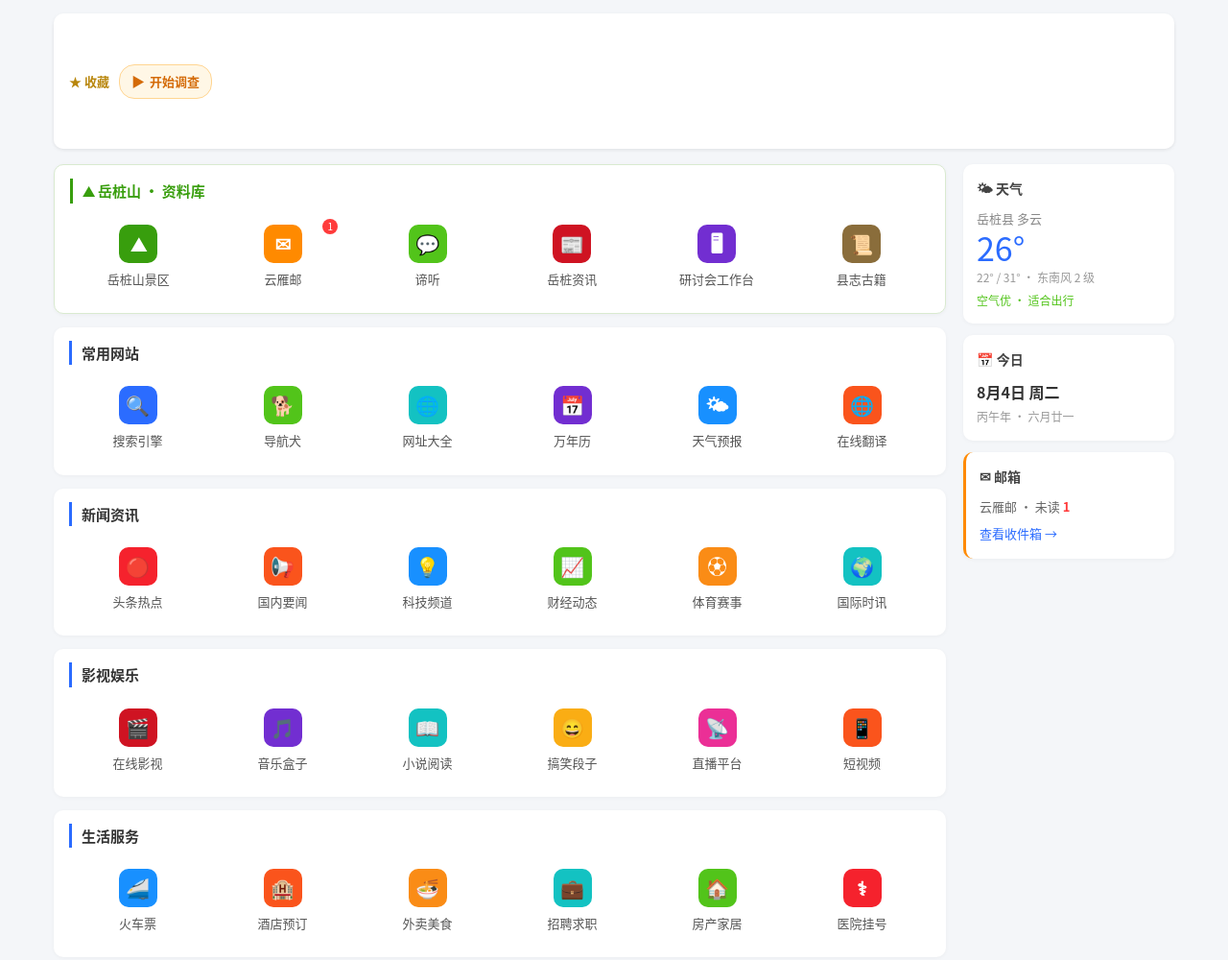
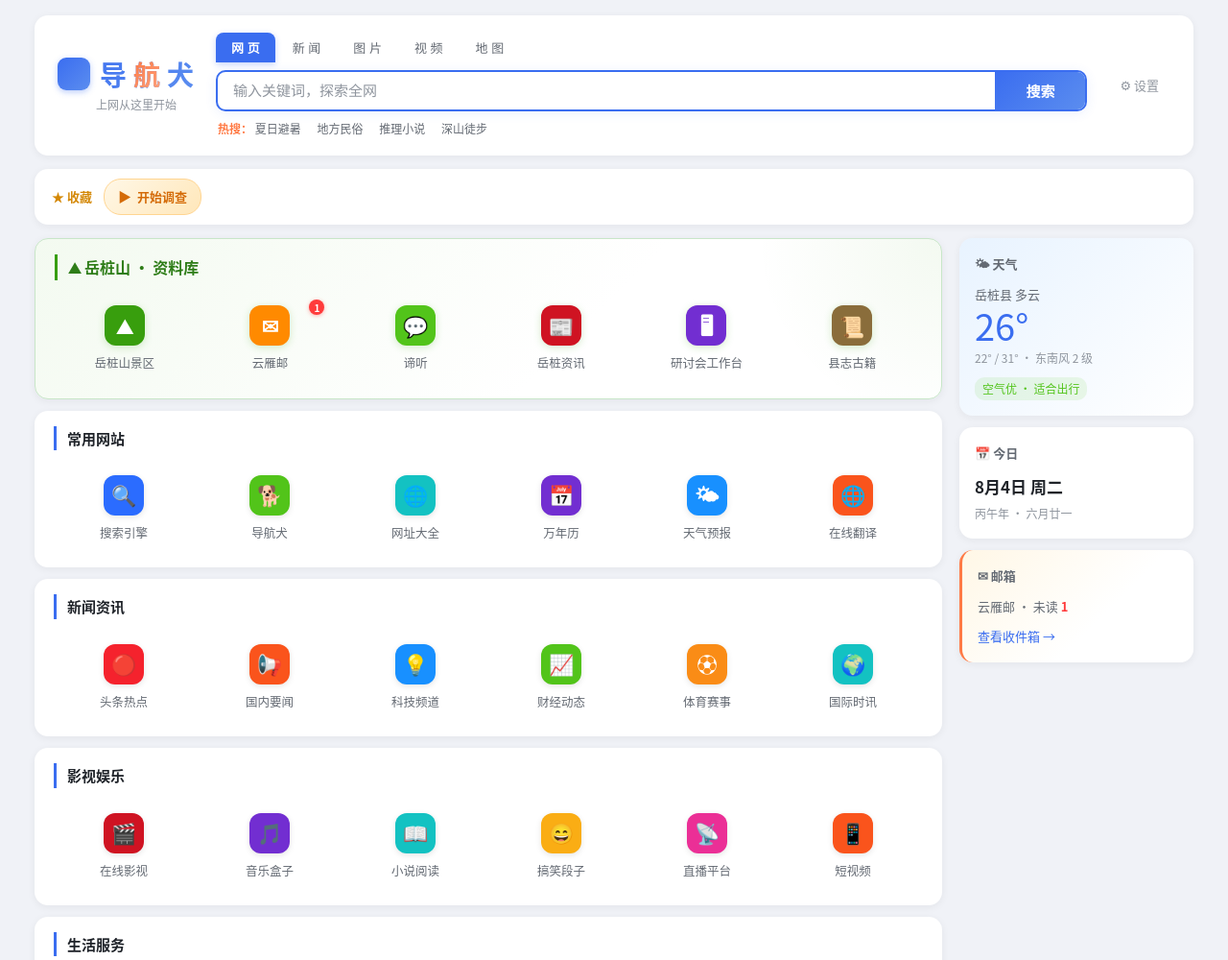
Before and after one commit to yelikour/yuezhuangshan, a website built with Vite: page index.html in a window 1280 px wide. Shown: the top 1000 px of the page at 96% size. Built offline with nearby package versions, Linux system fonts and the light colour scheme.

Commit message:
style: 首页视觉全面美化（现代精致风）
- 配色系统改用 CSS 变量，柔和现代色板
- logo 加渐变图标底 + 渐变文字
- 搜索框蓝色描边 + 聚焦光晕 + 渐变按钮
- 搜索 tab 激活态加阴影，hover 软背景
- 收藏栏胶囊标签 + hover 上浮微交互
- 资料库栏渐变背景 + 右上角光晕，视觉权重提升
- 导航项 hover 上浮 + 图标放大动效 + 阴影
- 侧栏天气卡渐变背景，空气质量做成标签
- 弹层加背景模糊

```diff
--- a/index.html
+++ b/index.html
@@ -12,7 +12,7 @@
     <!-- 顶部：Logo + 搜索 -->
     <header class="home-header">
       <div class="home-logo">
-        <span class="logo-text">导<span class="logo-accent">航</span>犬</span>
+        <span class="logo-text"><span class="logo-icon">犬</span>导<span class="logo-accent">航</span>犬</span>
         <span class="logo-slogan">上网从这里开始</span>
       </div>
       <div class="home-search">
--- a/src/ui/home.css
+++ b/src/ui/home.css
@@ -1,214 +1,307 @@
-/* ===== 全能导航首页皮肤（仿 2345.com 风格） ===== */
+/* ===== 全能导航首页皮肤（现代精致风） ===== */
 body.skin-home {
-  background: #f4f6f9;
-  color: #333;
+  /* 现代柔和色板 */
+  --yz-bg: #f0f2f7;
+  --yz-card: #ffffff;
+  --yz-text: #1f2329;
+  --yz-text-soft: #646a73;
+  --yz-text-mute: #8f959e;
+  --yz-line: #ebeef5;
+  --yz-primary: #3a6df0;
+  --yz-primary-soft: #eaf1ff;
+  --yz-primary-border: #cfe0ff;
+  --yz-accent: #ff7a45;
+  --yz-shadow: 0 2px 8px rgba(31,35,41,0.06);
+  --yz-shadow-hover: 0 6px 20px rgba(31,35,41,0.10);
+  --yz-radius: 14px;
+
+  background: var(--yz-bg);
+  color: var(--yz-text);
   font-size: 14px;
   min-height: 100vh;
+  -webkit-font-smoothing: antialiased;
 }
-body.skin-home .subtitle { color: #888; opacity: 1; }
+body.skin-home .subtitle { color: var(--yz-text-mute); opacity: 1; }
 
 .home-wrap {
-  max-width: 1200px;
+  max-width: 1240px;
   margin: 0 auto;
-  padding: 18px 16px 30px;
+  padding: 16px 16px 32px;
   display: grid;
-  grid-template-columns: 1fr 220px;
+  grid-template-columns: 1fr 244px;
   grid-template-areas:
     "header header"
+    "bookmark bookmark"
     "main sidebar"
     "footer footer";
-  gap: 16px 18px;
+  gap: 14px 18px;
 }
-
-/* ---- 收藏栏（游戏流程快捷入口） ---- */
-.bookmark-bar {
-  grid-area: header;
-  display: flex;
-  align-items: center;
-  gap: 10px;
-  background: #fff;
-  border-radius: 10px;
-  padding: 8px 16px;
-  box-shadow: 0 1px 4px rgba(0,0,0,0.05);
-  margin-top: -4px;
-  flex-wrap: wrap;
-}
-.bookmark-label { font-size: 13px; color: #b8860b; font-weight: 600; white-space: nowrap; }
-.bookmark-items { display: flex; gap: 8px; flex-wrap: wrap; }
-.bookmark-item {
-  display: inline-flex; align-items: center; gap: 5px;
-  padding: 5px 12px; border-radius: 16px;
-  background: #f0f5ff; color: #2b6cff; text-decoration: none;
-  font-size: 13px; cursor: pointer;
-  border: 1px solid #d6e4ff;
-  transition: background .15s;
-}
-.bookmark-item:hover { background: #d6e4ff; }
-.bookmark-icon { font-size: 14px; }
-.bookmark-start { background: #fff7e6; color: #d46b08; border-color: #ffd591; font-weight: 600; }
-.bookmark-start:hover { background: #ffe7ba; }
-
-/* ---- 岳桩山资料库栏（特殊样式） ---- */
-.nav-section-yzs {
-  border: 1px solid #d9ead0;
-  background: linear-gradient(180deg, #f6fff0 0%, #fff 100%);
-}
-.nav-section-yzs .nav-title { color: #389e0d; border-left-color: #389e0d; }
 
 /* ---- 顶部 ---- */
 .home-header {
   grid-area: header;
   display: grid;
   grid-template-columns: auto 1fr auto;
-  gap: 18px;
+  gap: 22px;
   align-items: center;
-  background: #fff;
-  border-radius: 10px;
-  padding: 16px 20px;
-  box-shadow: 0 1px 4px rgba(0,0,0,0.05);
+  background: var(--yz-card);
+  border-radius: var(--yz-radius);
+  padding: 18px 24px;
+  box-shadow: var(--yz-shadow);
 }
 .home-logo { display: flex; flex-direction: column; }
 .logo-text {
-  font-size: 30px; font-weight: 800; color: #2b6cff;
-  letter-spacing: 2px; line-height: 1;
+  display: inline-flex; align-items: center; gap: 6px;
+  font-size: 28px; font-weight: 800;
+  background: linear-gradient(135deg, #3a6df0 0%, #5b8def 100%);
+  -webkit-background-clip: text; background-clip: text;
+  -webkit-text-fill-color: transparent;
+  letter-spacing: 1px; line-height: 1;
 }
-.logo-accent { color: #ff8a00; }
-.logo-slogan { font-size: 12px; color: #999; margin-top: 4px; }
+.logo-icon {
+  display: inline-flex; align-items: center; justify-content: center;
+  width: 34px; height: 34px; border-radius: 9px;
+  background: linear-gradient(135deg, #3a6df0 0%, #5b8def 100%);
+  color: #fff; font-size: 18px; margin-right: 4px;
+  box-shadow: 0 2px 6px rgba(58,109,240,0.35);
+}
+.logo-text .logo-accent {
+  background: linear-gradient(135deg, #ff7a45 0%, #ffa07a 100%);
+  -webkit-background-clip: text; background-clip: text;
+  -webkit-text-fill-color: transparent;
+}
+.logo-slogan { font-size: 12px; color: var(--yz-text-mute); margin-top: 5px; padding-left: 40px; }
 
 .home-search { display: flex; flex-direction: column; gap: 8px; }
 .search-tabs { display: flex; gap: 2px; }
 .search-tab {
-  border: none; background: transparent; padding: 5px 14px;
-  font-size: 14px; color: #666; cursor: pointer; border-radius: 6px 6px 0 0;
+  border: none; background: transparent; padding: 6px 16px;
+  font-size: 13px; color: var(--yz-text-soft); cursor: pointer;
+  border-radius: 8px 8px 0 0; font-weight: 500;
+  transition: all .15s;
 }
-.search-tab.active { background: #2b6cff; color: #fff; font-weight: 600; }
+.search-tab:hover { color: var(--yz-primary); background: var(--yz-primary-soft); }
+.search-tab.active {
+  background: var(--yz-primary); color: #fff; font-weight: 600;
+  box-shadow: 0 2px 6px rgba(58,109,240,0.3);
+}
 
-.search-box { display: flex; }
+.search-box {
+  display: flex;
+  background: #fff;
+  border-radius: 10px;
+  box-shadow: 0 2px 12px rgba(58,109,240,0.10);
+  border: 2px solid var(--yz-primary);
+  overflow: hidden;
+  transition: box-shadow .2s;
+}
+.search-box:focus-within {
+  box-shadow: 0 4px 18px rgba(58,109,240,0.18);
+}
 .search-input {
-  flex: 1; border: 2px solid #2b6cff; border-right: none;
-  padding: 9px 14px; font-size: 15px; outline: none;
-  border-radius: 6px 0 0 6px; background: #fff; color: #333;
+  flex: 1; border: none; padding: 11px 16px; font-size: 15px; outline: none;
+  background: transparent; color: var(--yz-text);
 }
+.search-input::placeholder { color: var(--yz-text-mute); }
 .search-btn {
-  background: #2b6cff; color: #fff; border: none;
-  padding: 0 28px; font-size: 15px; cursor: pointer;
-  border-radius: 0 6px 6px 0; font-weight: 600;
+  background: linear-gradient(135deg, #3a6df0 0%, #5b8def 100%);
+  color: #fff; border: none; padding: 0 32px; font-size: 15px;
+  cursor: pointer; font-weight: 600;
 }
-.search-btn:hover { background: #1a5ae8; }
-.search-hot { font-size: 12px; color: #999; }
-.search-hot a { color: #666; margin-right: 12px; text-decoration: none; }
-.search-hot a:hover { color: #ff8a00; }
+.search-btn:hover { filter: brightness(1.05); }
+.search-hot { font-size: 12px; color: var(--yz-text-mute); padding-left: 2px; }
+.search-hot > span { color: var(--yz-accent); font-weight: 600; }
+.search-hot a { color: var(--yz-text-soft); margin-right: 14px; text-decoration: none; transition: color .15s; }
+.search-hot a:hover { color: var(--yz-accent); }
 
-.home-tools a { color: #888; text-decoration: none; font-size: 13px; }
-.home-tools a:hover { color: #2b6cff; }
+.home-tools a {
+  color: var(--yz-text-mute); text-decoration: none; font-size: 13px;
+  padding: 7px 12px; border-radius: 8px; transition: all .15s;
+}
+.home-tools a:hover { color: var(--yz-primary); background: var(--yz-primary-soft); }
+
+/* ---- 收藏栏 ---- */
+.bookmark-bar {
+  grid-area: bookmark;
+  display: flex; align-items: center; gap: 12px;
+  background: var(--yz-card);
+  border-radius: var(--yz-radius);
+  padding: 10px 18px;
+  box-shadow: var(--yz-shadow);
+  flex-wrap: wrap;
+}
+.bookmark-label {
+  font-size: 13px; color: #d48806; font-weight: 700; white-space: nowrap;
+  display: inline-flex; align-items: center; gap: 4px;
+}
+.bookmark-items { display: flex; gap: 8px; flex-wrap: wrap; }
+.bookmark-item {
+  display: inline-flex; align-items: center; gap: 6px;
+  padding: 6px 14px; border-radius: 18px;
+  background: var(--yz-primary-soft); color: var(--yz-primary);
+  text-decoration: none; font-size: 13px; cursor: pointer;
+  border: 1px solid var(--yz-primary-border);
+  transition: all .18s; font-weight: 500;
+}
+.bookmark-item:hover {
+  background: #dbe7ff; transform: translateY(-1px);
+  box-shadow: 0 3px 8px rgba(58,109,240,0.18);
+}
+.bookmark-icon { font-size: 14px; }
+.bookmark-start {
+  background: linear-gradient(135deg, #fff7e6 0%, #ffe7ba 100%);
+  color: #d46b08; border-color: #ffd591; font-weight: 700;
+}
+.bookmark-start:hover { background: linear-gradient(135deg, #ffe7ba 0%, #ffd591 100%); }
 
 /* ---- 主体导航 ---- */
-.home-main { grid-area: main; display: flex; flex-direction: column; gap: 14px; }
+.home-main { grid-area: main; display: flex; flex-direction: column; gap: 12px; }
 
 .nav-section {
-  background: #fff; border-radius: 10px; padding: 14px 16px;
-  box-shadow: 0 1px 4px rgba(0,0,0,0.04);
+  background: var(--yz-card); border-radius: var(--yz-radius); padding: 16px 20px;
+  box-shadow: var(--yz-shadow);
 }
 .nav-title {
-  font-size: 15px; color: #333; margin: 0 0 12px;
-  padding-left: 10px; border-left: 3px solid #2b6cff;
+  font-size: 15px; color: var(--yz-text); margin: 0 0 14px;
+  padding-left: 11px; border-left: 3px solid var(--yz-primary);
+  font-weight: 600;
 }
 .nav-grid {
   display: grid;
   grid-template-columns: repeat(6, 1fr);
-  gap: 8px;
+  gap: 6px;
 }
 .nav-item {
   display: flex; flex-direction: column; align-items: center;
-  padding: 10px 4px; border-radius: 8px; text-decoration: none;
-  color: #555; transition: background .15s; cursor: pointer;
-  position: relative;
+  padding: 12px 4px 10px; border-radius: 10px; text-decoration: none;
+  color: var(--yz-text-soft); cursor: pointer; position: relative;
+  transition: all .18s;
 }
-.nav-item:hover { background: #f0f5ff; color: #2b6cff; }
+.nav-item:hover {
+  background: var(--yz-primary-soft); transform: translateY(-2px);
+  box-shadow: var(--yz-shadow-hover);
+}
 .nav-icon {
-  width: 40px; height: 40px; border-radius: 10px;
+  width: 42px; height: 42px; border-radius: 12px;
   display: flex; align-items: center; justify-content: center;
-  font-size: 20px; color: #fff; font-weight: 700; margin-bottom: 6px;
+  font-size: 21px; color: #fff; font-weight: 700; margin-bottom: 7px;
+  box-shadow: 0 2px 6px rgba(0,0,0,0.10);
+  transition: transform .18s;
 }
-.nav-name { font-size: 13px; }
-/* "未读"小红点 */
+.nav-item:hover .nav-icon { transform: scale(1.08); }
+.nav-name { font-size: 12.5px; }
 .nav-badge {
-  position: absolute; top: 4px; right: 14px;
+  position: absolute; top: 6px; right: 16px;
   background: #ff3b3b; color: #fff; font-size: 10px;
   min-width: 16px; height: 16px; border-radius: 8px;
   display: flex; align-items: center; justify-content: center;
-  padding: 0 4px;
+  padding: 0 4px; box-shadow: 0 1px 4px rgba(255,59,59,0.4);
+  font-weight: 700;
 }
+
+/* ---- 岳桩山资料库栏（特色卡片） ---- */
+.nav-section-yzs {
+  border: 1px solid #c8e6c8;
+  background: linear-gradient(135deg, #f3faf0 0%, #ffffff 60%);
+  position: relative; overflow: hidden;
+}
+.nav-section-yzs::before {
+  content: ''; position: absolute; top: 0; right: 0;
+  width: 220px; height: 100%;
+  background: radial-gradient(circle at top right, rgba(56,158,13,0.06), transparent 70%);
+  pointer-events: none;
+}
+.nav-section-yzs .nav-title {
+  color: #2e7d18; border-left-color: #389e0d; font-size: 16px;
+  display: flex; align-items: center; gap: 6px;
+}
+.nav-section-yzs .nav-item:hover { background: #eaf6e3; }
+.nav-section-yzs .nav-icon { box-shadow: 0 2px 8px rgba(56,158,13,0.20); }
 
 /* ---- 侧栏小部件 ---- */
 .home-sidebar { grid-area: sidebar; display: flex; flex-direction: column; gap: 12px; }
 .widget {
-  background: #fff; border-radius: 10px; padding: 14px;
-  box-shadow: 0 1px 4px rgba(0,0,0,0.04);
+  background: var(--yz-card); border-radius: var(--yz-radius); padding: 16px;
+  box-shadow: var(--yz-shadow);
 }
-.widget-head { font-size: 14px; font-weight: 600; margin-bottom: 8px; color: #444; }
-.weather-city { font-size: 13px; color: #888; }
-.weather-temp { font-size: 34px; font-weight: 300; color: #2b6cff; line-height: 1.1; }
-.weather-ext { font-size: 12px; color: #999; margin: 2px 0; }
-.weather-tip { font-size: 12px; color: #52c41a; margin-top: 4px; }
-.date-day { font-size: 16px; font-weight: 600; color: #333; }
-.date-lunar { font-size: 12px; color: #999; margin-top: 2px; }
+.widget-head {
+  font-size: 13px; font-weight: 600; margin-bottom: 10px;
+  color: var(--yz-text-soft);
+  display: flex; align-items: center; gap: 4px;
+}
+.weather-widget { background: linear-gradient(135deg, #e8f3ff 0%, #ffffff 100%); }
+.weather-city { font-size: 13px; color: var(--yz-text-soft); }
+.weather-temp { font-size: 38px; font-weight: 200; color: var(--yz-primary); line-height: 1.1; }
+.weather-ext { font-size: 12px; color: var(--yz-text-mute); margin: 3px 0; }
+.weather-tip {
+  font-size: 12px; color: #52c41a; margin-top: 6px;
+  background: rgba(82,196,26,0.10); display: inline-block; padding: 2px 8px; border-radius: 10px;
+}
+.date-day { font-size: 17px; font-weight: 600; color: var(--yz-text); }
+.date-lunar { font-size: 12px; color: var(--yz-text-mute); margin-top: 3px; }
 
-.mail-widget { cursor: default; }
-.mail-status { font-size: 13px; color: #666; }
+.mail-widget { cursor: default; transition: box-shadow .18s; }
+.mail-widget:hover { box-shadow: var(--yz-shadow-hover); }
+.mail-status { font-size: 13px; color: var(--yz-text-soft); }
 .mail-status strong { color: #ff3b3b; }
-.widget-link { display: inline-block; margin-top: 6px; font-size: 13px; color: #2b6cff; text-decoration: none; }
+.widget-link {
+  display: inline-block; margin-top: 8px; font-size: 13px;
+  color: var(--yz-primary); text-decoration: none; font-weight: 500;
+}
 .widget-link:hover { text-decoration: underline; }
-/* 邮箱小部件在有未读时给个温和的提示色 */
-.mail-widget.has-unread { border-left: 3px solid #ff8a00; }
+.mail-widget.has-unread {
+  border-left: 3px solid var(--yz-accent);
+  background: linear-gradient(135deg, #fff7e6 0%, #ffffff 60%);
+}
 
 /* ---- 底部 ---- */
 .home-footer {
-  grid-area: footer; text-align: center; font-size: 12px; color: #aaa;
-  padding: 10px 0;
+  grid-area: footer; text-align: center; font-size: 12px; color: var(--yz-text-mute);
+  padding: 14px 0 6px;
 }
-.home-footer a { color: #888; text-decoration: none; margin: 0 4px; }
-.home-footer a:hover { color: #2b6cff; }
-.footer-sep { color: #ddd; margin: 0 2px; }
-.footer-note { display: block; margin-top: 4px; color: #bbb; }
+.home-footer a { color: var(--yz-text-soft); text-decoration: none; margin: 0 6px; transition: color .15s; }
+.home-footer a:hover { color: var(--yz-primary); }
+.footer-sep { color: var(--yz-line); margin: 0 2px; }
+.footer-note { display: block; margin-top: 6px; color: #c0c4cc; }
 
 /* ---- 设置弹层 ---- */
-/* [hidden] 兜底：防止 display:flex 覆盖 hidden 属性导致遮罩拦截点击 */
 .modal-mask[hidden] { display: none !important; }
 .modal-mask {
-  position: fixed; inset: 0; background: rgba(0,0,0,0.45);
+  position: fixed; inset: 0; background: rgba(20,22,28,0.5);
   display: flex; align-items: center; justify-content: center; z-index: 999;
+  backdrop-filter: blur(2px);
 }
 .modal {
-  background: #2a2d33; color: #e8e8ea; border-radius: 10px;
+  background: #2a2d33; color: #e8e8ea; border-radius: 14px;
   width: 460px; max-width: 92vw; padding: 0;
-  box-shadow: 0 8px 40px rgba(0,0,0,0.5);
+  box-shadow: 0 12px 48px rgba(0,0,0,0.45);
 }
 .modal-head {
   display: flex; justify-content: space-between; align-items: center;
-  padding: 14px 18px; border-bottom: 1px solid rgba(255,255,255,0.1);
+  padding: 16px 20px; border-bottom: 1px solid rgba(255,255,255,0.1);
 }
-.modal-head h3 { margin: 0; font-size: 16px; }
+.modal-head h3 { margin: 0; font-size: 16px; font-weight: 600; }
 .modal-close {
-  background: transparent; border: none; color: #aaa;
-  font-size: 18px; cursor: pointer; padding: 0 4px;
+  background: transparent; border: none; color: #888;
+  font-size: 18px; cursor: pointer; padding: 0 4px; line-height: 1;
 }
 .modal-close:hover { color: #fff; }
-.modal-body { padding: 16px 18px; }
-.modal-body .settings-row { color: #e8e8ea; }
+.modal-body { padding: 18px 20px; }
+.modal-body .settings-row { color: #e8e8ea; align-items: center; }
 .modal-body .settings-row label { min-width: 8em; color: #ccc; }
-.modal-body input[type="range"] { accent-color: #2b6cff; }
+.modal-body input[type="range"] { accent-color: #3a6df0; }
 .modal-body hr { border: none; border-top: 1px solid rgba(255,255,255,0.1); margin: 14px 0; }
 .content-warn {
-  font-size: 12px; color: #b8b8b8; background: rgba(255,255,255,0.04);
-  padding: 10px; border-radius: 6px; line-height: 1.6;
+  font-size: 12px; color: #b8b8b8; background: rgba(255,255,255,0.05);
+  padding: 11px; border-radius: 8px; line-height: 1.65;
 }
 .modal-actions { display: flex; align-items: center; gap: 12px; margin-top: 14px; }
 .modal-actions .btn { color: #e8e8ea; }
 
 /* ---- 响应式 ---- */
 @media (max-width: 880px) {
-  .home-wrap { grid-template-columns: 1fr; grid-template-areas: "header" "main" "sidebar" "footer"; }
+  .home-wrap { grid-template-columns: 1fr; grid-template-areas: "header" "bookmark" "main" "sidebar" "footer"; }
   .home-header { grid-template-columns: 1fr; }
   .nav-grid { grid-template-columns: repeat(4, 1fr); }
+  .logo-slogan { padding-left: 0; }
 }
```
